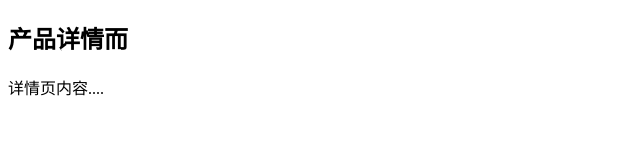
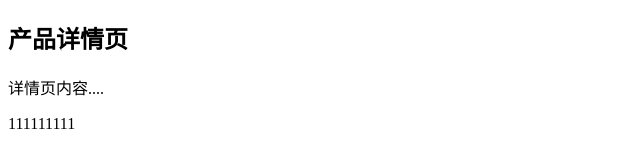
Before and after one commit to maoyuanyuan/testApp, a plain HTML site: page 1226/pro_detail.html in a window 1280 px wide. Shown: the full height of the page, 0-640 px from the left. Drawn offline with Linux system fonts and the light colour scheme.

Commit message:
dongjie@126.com

```diff
--- a/1226/pro_detail.html
+++ b/1226/pro_detail.html
@@ -5,9 +5,10 @@
 	<title>Document</title>
 </head>
 <body>
-	<h2>产品详情而</h2>
+	<h2>产品详情页</h2>
 	<div class="detail">
 		<p>详情页内容....</p>
+		<p>111111111</p>
 	</div>
 </body>
 </html>
```
